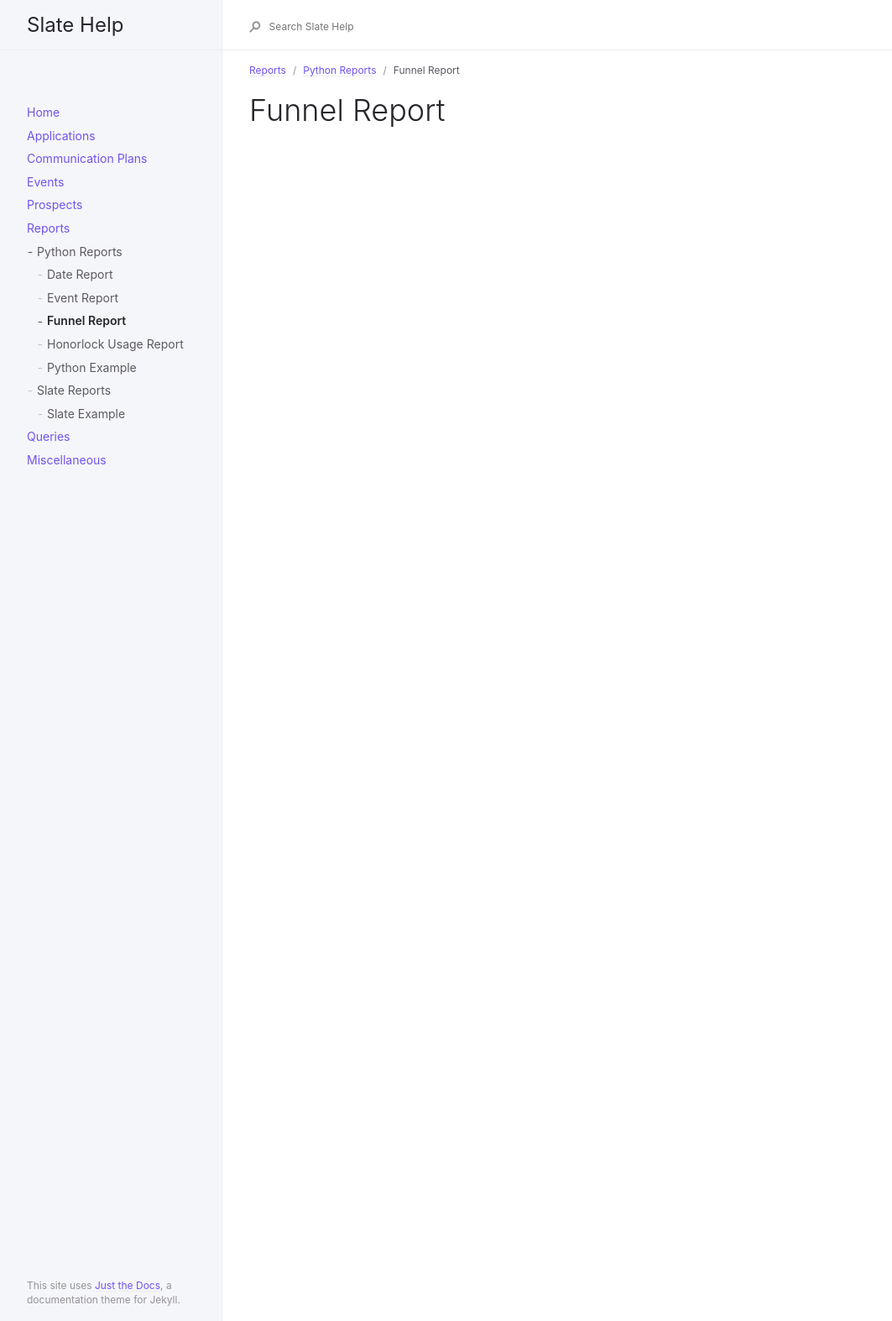
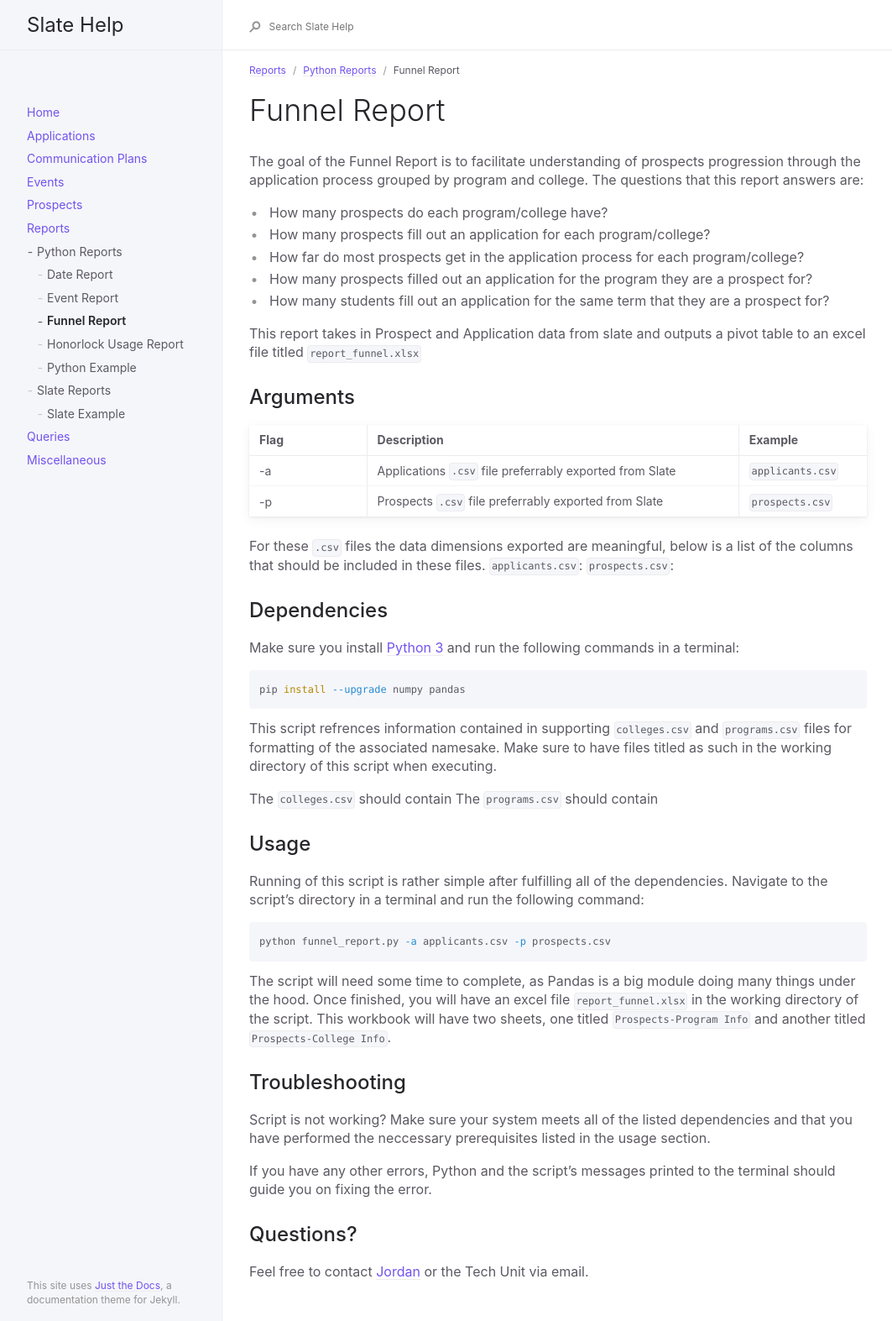
Before and after one commit to oretoise/docs, a Jekyll site: the page built from _docs/reports/python-reports/funnel-report.md, in a window 1280 px wide. Shown: the whole page at 84% size, without its empty margins (91-1154 px from the left). Built offline with Jekyll 4.4.1, drawn with Linux system fonts in a browser that asks for light colours.

Commit message:
Documented Funnel report

````diff
--- a/_docs/reports/python-reports/funnel-report.md
+++ b/_docs/reports/python-reports/funnel-report.md
@@ -8,3 +8,51 @@ permalink: /reports/python-r/funnel-report
 ---
 
 # Funnel Report
+The goal of the Funnel Report is to facilitate understanding of prospects progression through the application process grouped by program and college. The questions that this report answers are:
+
+* How many prospects do each program/college have?
+* How many prospects fill out an application for each program/college?
+* How far do most prospects get in the application process for each program/college?
+* How many prospects filled out an application for the program they are a prospect for?
+* How many students fill out an application for the same term that they are a prospect for?
+
+This report takes in Prospect and Application data from slate and outputs a pivot table to an excel file titled `report_funnel.xlsx`
+
+## Arguments
+
+| Flag | Description                                              | Example          |
+| :--- | :------------------------------------------------------- | :--------------- |
+| -a   | Applications `.csv` file preferrably exported from Slate | `applicants.csv` |
+| -p   | Prospects `.csv` file preferrably exported from Slate    | `prospects.csv`  |
+
+For these `.csv` files the data dimensions exported are meaningful, below is a list of the columns that should be included in these files.
+`applicants.csv`:
+`prospects.csv`:
+
+## Dependencies
+Make sure you install [Python 3](https://www.python.org/downloads/) and run the following commands in a terminal:
+
+```bash
+pip install --upgrade numpy pandas
+```
+This script refrences information contained in supporting `colleges.csv` and `programs.csv` files for formatting of the associated namesake. Make sure to have files titled as such in the working directory of this script when executing.
+
+The `colleges.csv` should contain
+The `programs.csv` should contain
+
+## Usage
+Running of this script is rather simple after fulfilling all of the dependencies. Navigate to the script’s directory in a terminal and run the following command:
+
+```bash
+python funnel_report.py -a applicants.csv -p prospects.csv
+```
+
+The script will need some time to complete, as Pandas is a big module doing many things under the hood. Once finished, you will have an excel file `report_funnel.xlsx` in the working directory of the script. This workbook will have two sheets, one titled `Prospects-Program Info` and another titled `Prospects-College Info`.
+
+## Troubleshooting
+Script is not working? Make sure your system meets all of the listed dependencies and that you have performed the neccessary prerequisites listed in the usage section.
+
+If you have any other errors, Python and the script's messages printed to the terminal should guide you on fixing the error.
+
+## Questions?
+Feel free to contact [Jordan](mailto:jordan.scruggs@msstate.edu) or the Tech Unit via email.
````
Also changed, not shown: _docs/comm-plans/scripts/create-plan.md (+1 -1 lines), _docs/comm-plans/scripts/upload-plan.md (+1 -1 lines).
